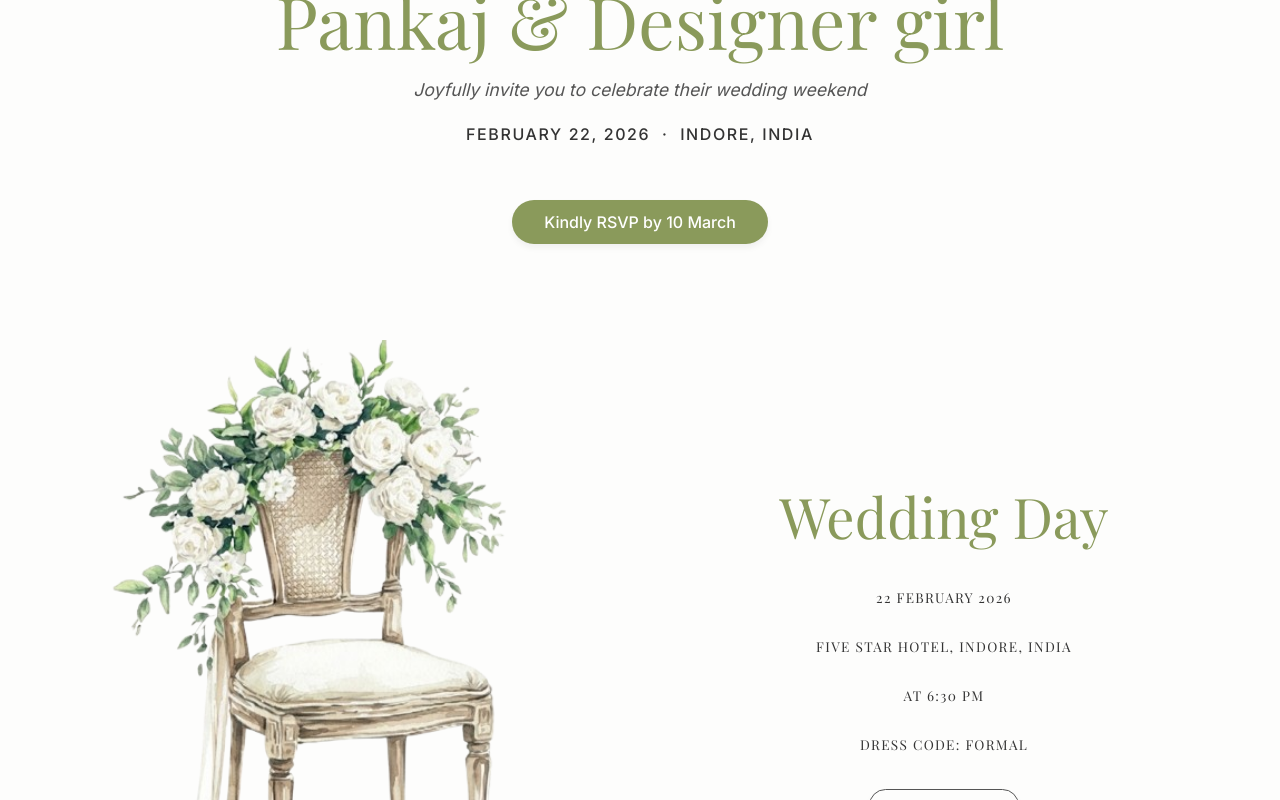
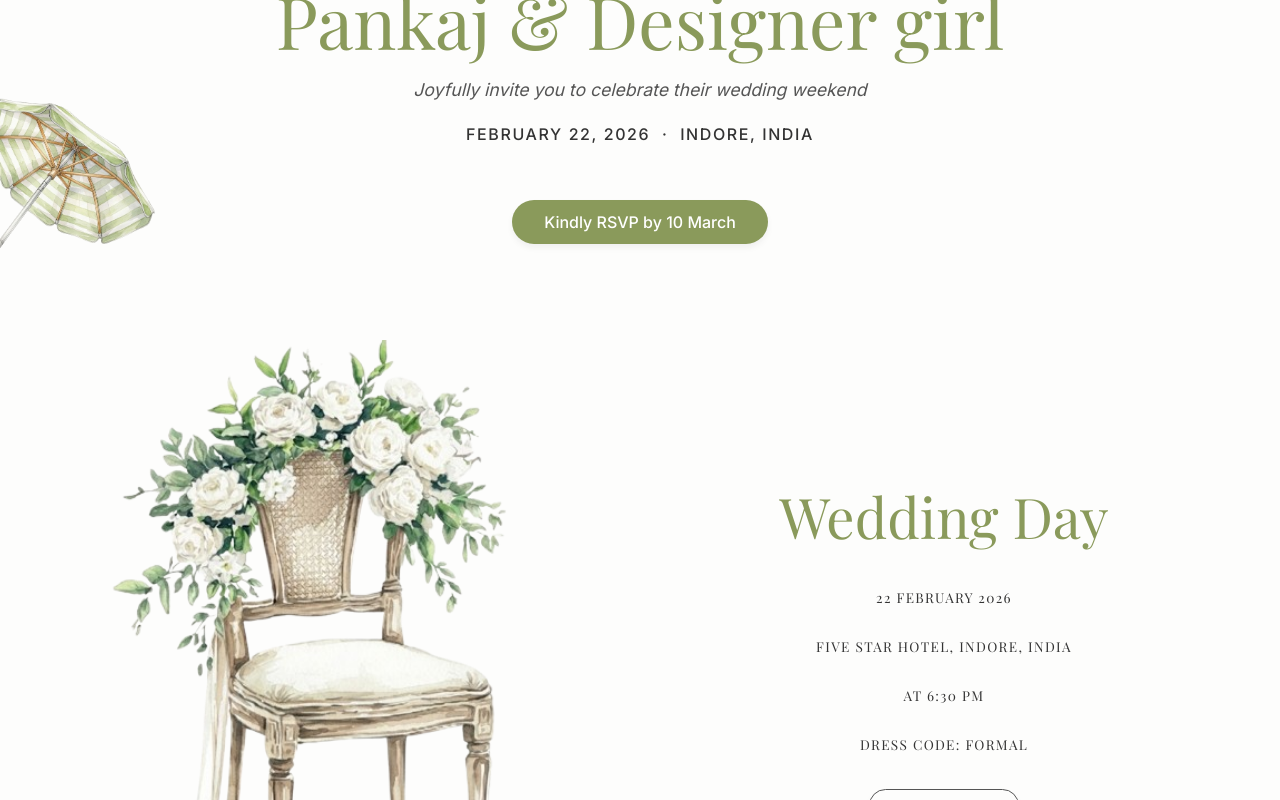
Before and after one commit to Mouri69/Ghazal-Wedding-Website, a Next.js app: page / in a window 1280 px wide. Shown: the part 784-1584 px from the top of the page. Built offline with nearby package versions, Linux system fonts and the light colour scheme; a web font is replaced by a local one.

Commit message:
Add Next.js application and styling

```diff
--- a/src/app/page.module.css
+++ b/src/app/page.module.css
@@ -79,7 +79,8 @@
 .rsvpButton {
   margin-top: 1rem;
   width: 100%;
-  max-width: 300px; /* Better button layout on mobile */
+  max-width: 300px;
+  /* Better button layout on mobile */
 }
 
 /* Gallery Section */
@@ -89,9 +90,11 @@
 
 .galleryRow {
   display: flex;
-  flex-direction: row; /* Side-by-side on mobile */
+  flex-direction: row;
+  /* Side-by-side on mobile */
   align-items: center;
-  gap: 1rem; /* Smaller gap for mobile */
+  gap: 1rem;
+  /* Smaller gap for mobile */
   margin-bottom: 4rem;
 }
 
@@ -104,7 +107,26 @@
   position: relative;
   display: flex;
   justify-content: center;
-  flex: 1; /* Take 50% width on mobile */
+  flex: 1;
+  /* Take 50% width on mobile */
+}
+
+.chairWrapper {
+  position: relative;
+  display: flex;
+  justify-content: center;
+  width: 100%;
+  max-width: 500px;
+}
+
+.umbrellaImage {
+  position: absolute;
+  top: -40%;
+  left: -25%;
+  width: clamp(80px, 35%, 200px);
+  height: auto;
+  z-index: 10;
+  object-fit: contain;
 }
 
 .galleryImage {
@@ -127,7 +149,8 @@
   align-items: center;
   justify-content: center;
   text-align: center;
-  flex: 1; /* Take 50% width on mobile */
+  flex: 1;
+  /* Take 50% width on mobile */
 }
 
 .weddingDayTitle {
@@ -208,6 +231,13 @@
 }
 
 @keyframes fadeIn {
-  from { opacity: 0; transform: translateY(20px); }
-  to { opacity: 1; transform: translateY(0); }
+  from {
+    opacity: 0;
+    transform: translateY(20px);
+  }
+
+  to {
+    opacity: 1;
+    transform: translateY(0);
+  }
 }
--- a/src/app/page.tsx
+++ b/src/app/page.tsx
@@ -32,6 +32,14 @@ export default function Home() {
         <div className={styles.container}>
           <div className={styles.galleryRow}>
             <div className={styles.galleryImageContainer}>
+              <div className={styles.chairWrapper}>
+                <Image
+                  src="/assets/umbrella.png"
+                  alt="Umbrella"
+                  width={200}
+                  height={200}
+                  className={styles.umbrellaImage}
+                />
                 <Image
                   src="/assets/Chair.png"
                   alt="Wedding Chair"
@@ -39,6 +47,7 @@ export default function Home() {
                   height={500}
                   className={styles.galleryImage}
                 />
+              </div>
             </div>
             <div className={styles.galleryTextCenter}>
               <h3 className={styles.weddingDayTitle}>Wedding Day</h3>
```
Lines whose indentation alone changed are shown as unchanged.
